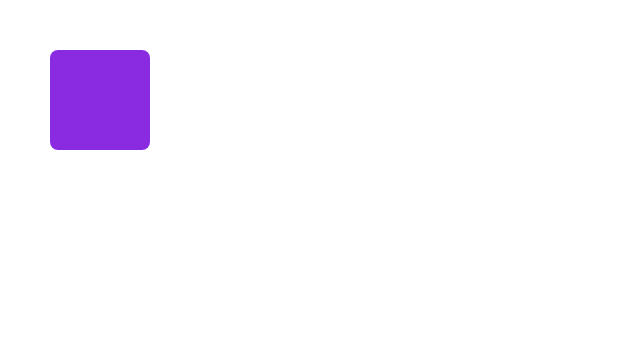
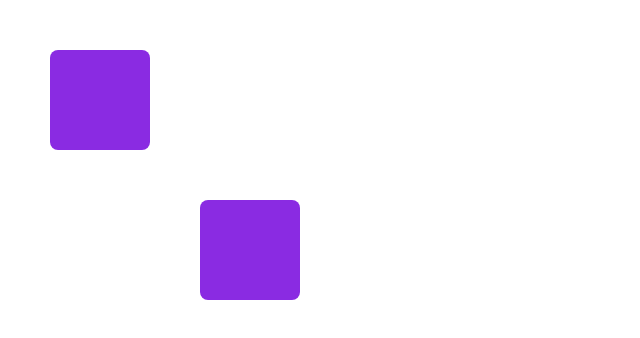
Before and after one commit to LilCSharp/nephele, a React (Create React App) app: page / in a window 1280 px wide. Shown: the top 338 px of the page, without its empty margins (0-640 px from the left). Built offline with nearby package versions, Linux system fonts and the light colour scheme.

Commit message:
Implemented board and div motion

```diff
--- a/src/DiagramContainer.tsx
+++ b/src/DiagramContainer.tsx
@@ -2,8 +2,10 @@ import React, { useState, MouseEvent } from "react";
 import Rectangle from "./Rectangle";
 
 const Diagram: React.FC = () => {
-    const [rectangles, setRectangles] = useState<Rectangle[]>([new Rectangle(50, 50, 100, 100)]);
+    const [rectangles, setRectangles] = useState<Rectangle[]>([new Rectangle(50, 50, 100, 100), new Rectangle(200, 200, 100, 100)]);
     const [selection, setSelection] = useState<number | null>(null);
+    const [initialX, setInitialX] = useState<number>(0);
+    const [initialY, setInitialY] = useState<number>(0);
 
     const selectBoard = () => {
         setSelection(-1);
@@ -14,6 +16,46 @@ const Diagram: React.FC = () => {
         e.stopPropagation();
         setSelection(index);
         console.log("Rect selected");
+    }
+
+    const translateElement = (e: MouseEvent<HTMLDivElement>) => {
+        const deltaX = e.clientX - initialX;
+        const deltaY = e.clientY - initialY;
+
+        if (selection === -1) {
+            const updatedRectangles = rectangles.map(rectangle => {
+                return new Rectangle(
+                    rectangle.x + deltaX,
+                    rectangle.y + deltaY,
+                    rectangle.width,
+                    rectangle.height
+                );
+            });
+
+            setRectangles(updatedRectangles);
+        } else if (selection != null) {
+            const updatedRectangles = rectangles.map((rectangle, index) => {
+                if (selection === index) {
+                    return new Rectangle(
+                        rectangle.x + deltaX,
+                        rectangle.y + deltaY,
+                        rectangle.width,
+                        rectangle.height
+                    )
+                }
+
+                return rectangle;
+            });
+
+            setRectangles(updatedRectangles);
+        }
+
+        setInitialX(e.clientX);
+        setInitialY(e.clientY);
+    }
+
+    const endSelection = () => {
+        setSelection(null);
     }
 
     return (
@@ -29,6 +71,8 @@ const Diagram: React.FC = () => {
                 display: 'flex'
             }}
             onMouseDown={selectBoard}
+            onMouseMove={translateElement}
+            onMouseUp={endSelection}
         >
             {rectangles.map((rectangle, index) => (
                 <React.Fragment key={index}>{rectangle.getRectangleComponent(index, selectElement)}</React.Fragment>
```
